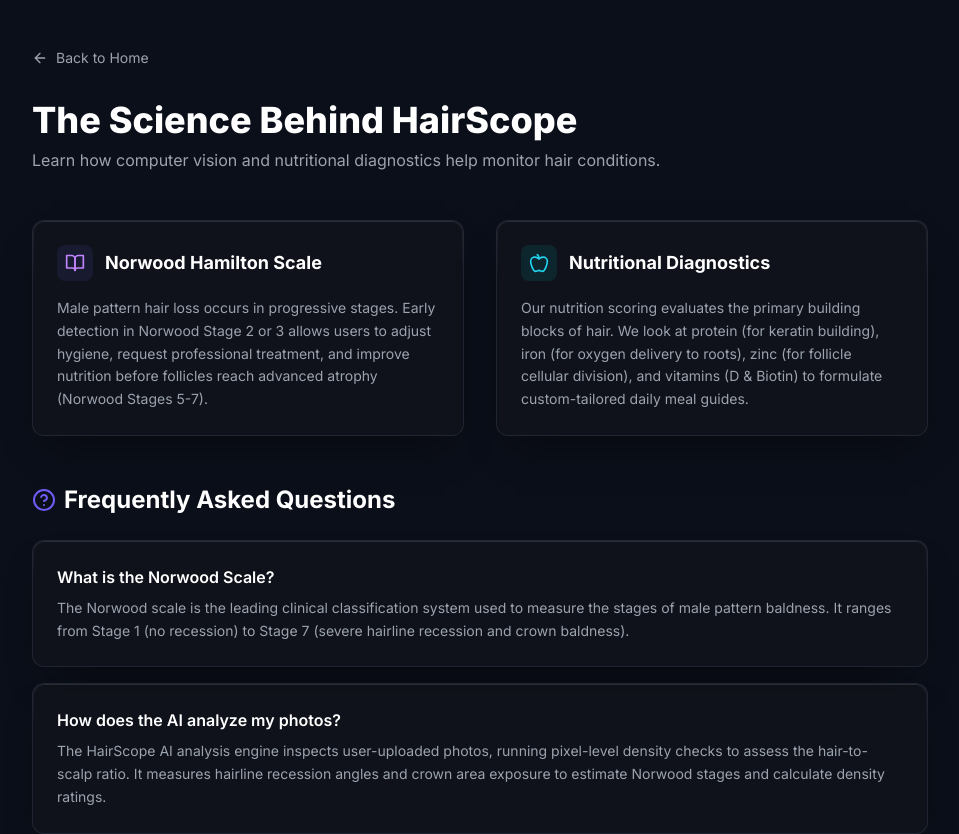
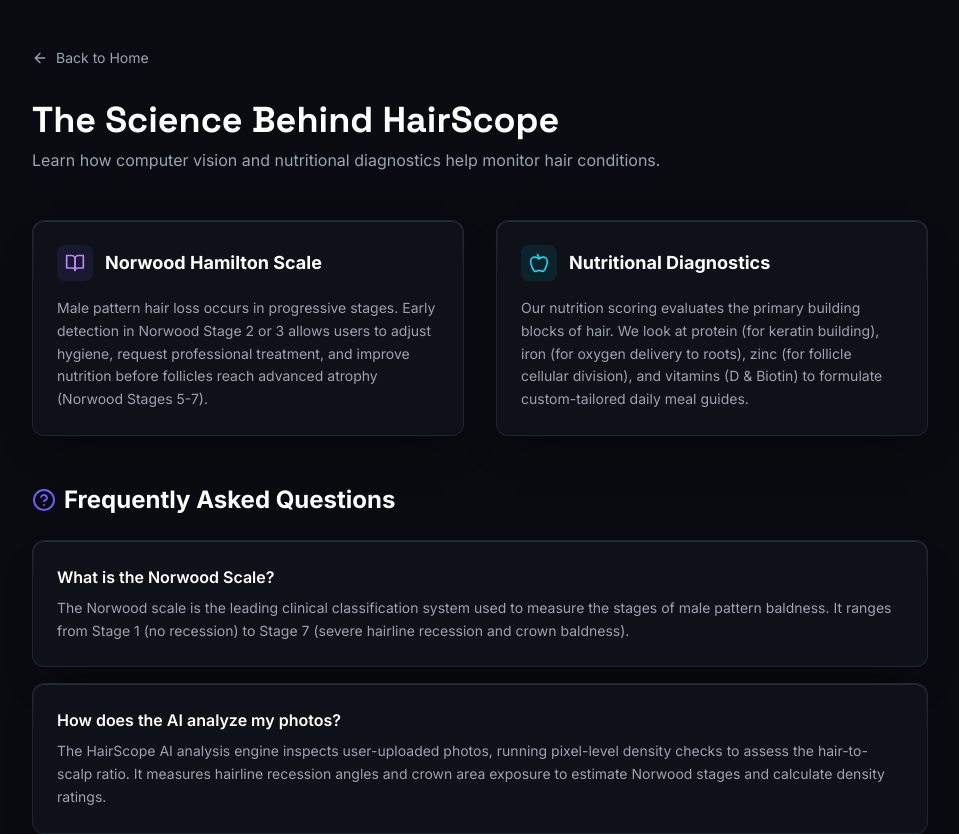
Before and after one commit to thuvan2004/hair-ai, a React (Vite) app in the folder frontend/: page /about in a window 1280 px wide. Shown: the top 834 px of the page, without its empty margins (160-1119 px from the left). Built offline with nearby package versions, Linux system fonts and the light colour scheme.

Commit message:
Update About.jsx

```diff
--- a/frontend/src/pages/About.jsx
+++ b/frontend/src/pages/About.jsx
@@ -23,7 +23,7 @@
   ];
 
   return (
-    <div className="min-h-screen bg-[#0b0f19] text-gray-100 p-6 md:p-12">
+    <div className="min-h-screen bg-[#090B10] text-gray-100 p-6 md:p-12">
       <div className="max-w-4xl mx-auto w-full">
         <Link
           to="/"
@@ -32,7 +32,7 @@
           <ArrowLeft className="w-4 h-4" /> Back to Home
         </Link>
 
-        <h1 className="text-3xl md:text-4xl font-extrabold text-white mb-2">The Science Behind HairScope</h1>
+        <h1 className="text-3xl md:text-4xl font-display font-bold text-white mb-2">The Science Behind HairScope</h1>
         <p className="text-gray-400 mb-12">Learn how computer vision and nutritional diagnostics help monitor hair conditions.</p>
 
         <div className="grid grid-cols-1 md:grid-cols-2 gap-8 mb-12">
```
